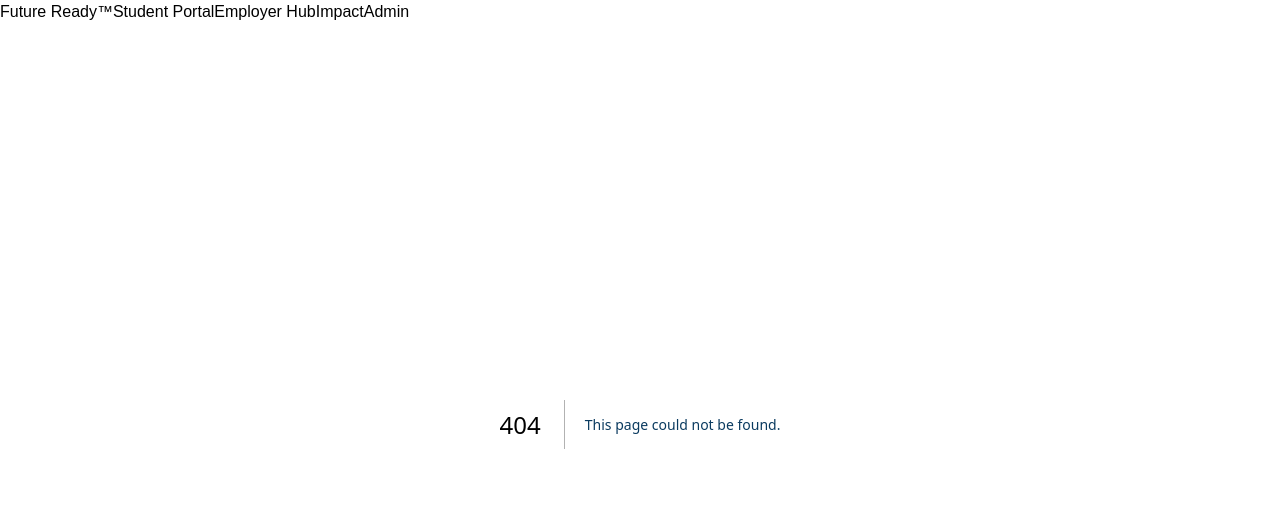
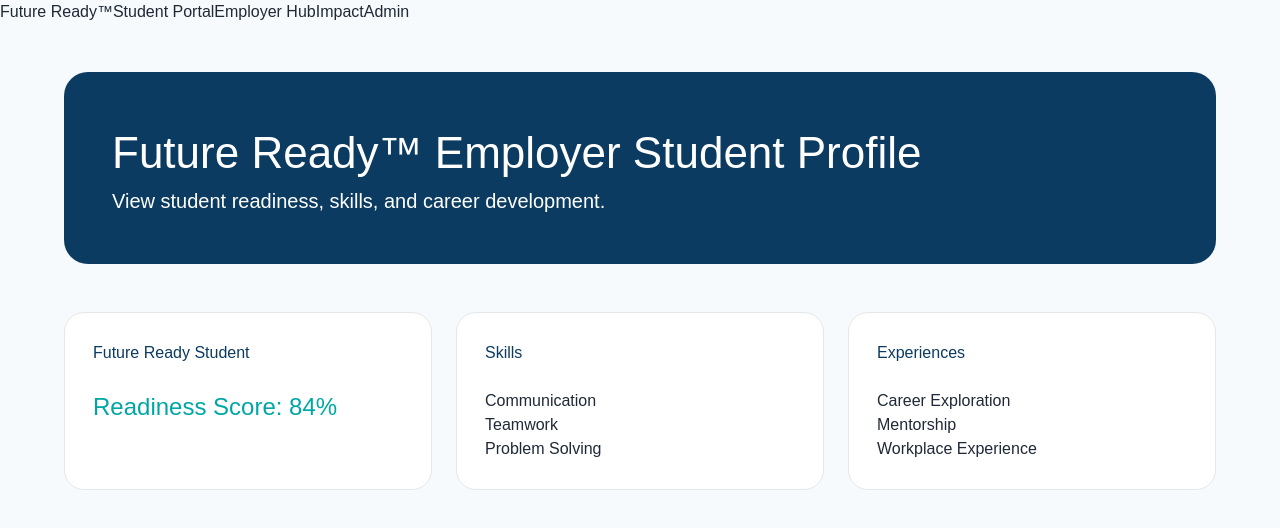
Before and after one commit to Link-Lake-Norman/Build6-, a Next.js app: page /employer-hub/student-profile in a window 1280 px wide. Before the commit this address had no page. Shown: the top 528 px of the page. Built offline with nearby package versions, Linux system fonts and the light colour scheme.

Commit message:
Connect student profile to employer view

```diff
--- /dev/null
+++ b/app/employer-hub/student-profile/page.tsx
@@ -0,0 +1,88 @@
+export default function EmployerStudentProfilePage() {
+
+  const student = {
+    name: "Future Ready Student",
+    readiness: 84,
+    interests: [
+      "Healthcare",
+      "Technology",
+    ],
+    skills: [
+      "Communication",
+      "Teamwork",
+      "Problem Solving",
+    ],
+    experiences: [
+      "Career Exploration",
+      "Mentorship",
+      "Workplace Experience",
+    ],
+  };
+
+  return (
+    <main>
+
+      <section className="hero">
+
+        <h1>
+          Future Ready™ Employer Student Profile
+        </h1>
+
+        <p>
+          View student readiness, skills,
+          and career development.
+        </p>
+
+      </section>
+
+
+      <section className="journey-grid">
+
+        <article className="journey-card">
+
+          <h2>
+            {student.name}
+          </h2>
+
+          <h3>
+            Readiness Score: {student.readiness}%
+          </h3>
+
+        </article>
+
+
+        <article className="journey-card">
+
+          <h2>
+            Skills
+          </h2>
+
+          {student.skills.map((skill) => (
+            <p key={skill}>
+              {skill}
+            </p>
+          ))}
+
+        </article>
+
+
+        <article className="journey-card">
+
+          <h2>
+            Experiences
+          </h2>
+
+          {student.experiences.map((experience) => (
+            <p key={experience}>
+              {experience}
+            </p>
+          ))}
+
+        </article>
+
+
+      </section>
+
+    </main>
+  );
+}
```
